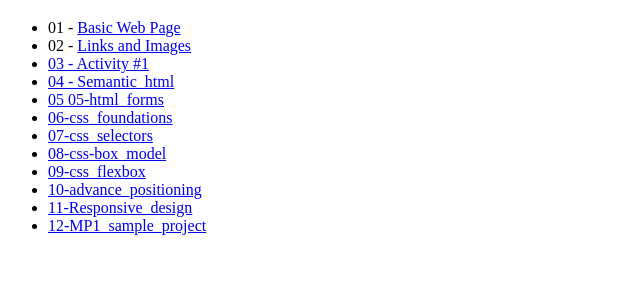
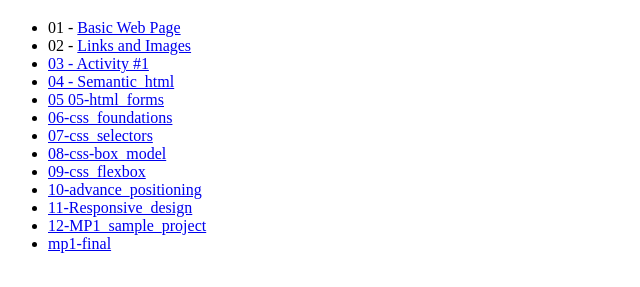
Before and after one commit to Alvinwebdingcong/wd82p, a plain HTML site: page index.html in a window 1280 px wide. Shown: the part 61-348 px from the top of the page, without its empty margins (0-640 px from the left). Drawn offline with Linux system fonts and the light colour scheme.

Commit message:
adding mp1 to the link

```diff
--- a/index.html
+++ b/index.html
@@ -24,6 +24,7 @@
       <li><a href="10-advance_positioning/">10-advance_positioning</a></li>
       <li><a href="11-Responsive_design/">11-Responsive_design</a></li>
       <li><a href="12-MP1_sample_project/">12-MP1_sample_project</a></li>
+      <li><a href="mp1-final/">mp1-final</a></li>
     </ul>
   </body>
 </html>
```
